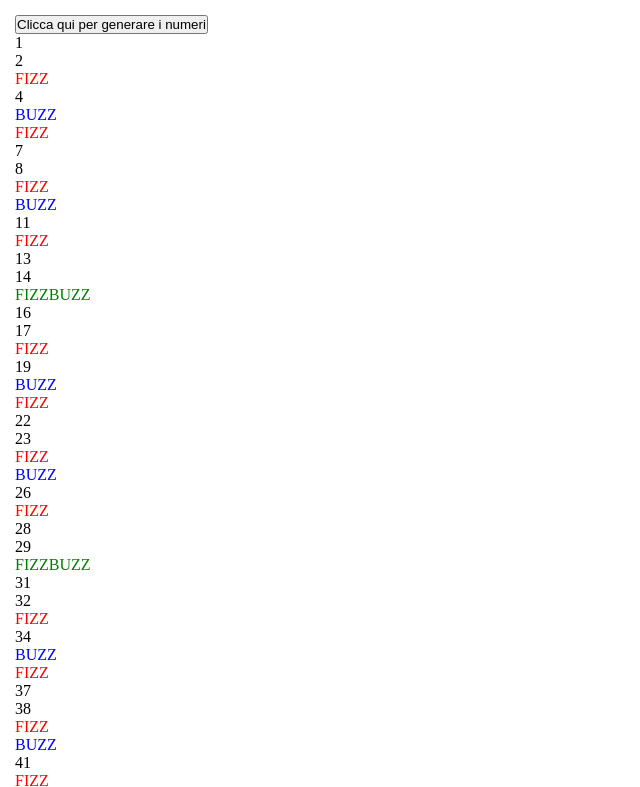
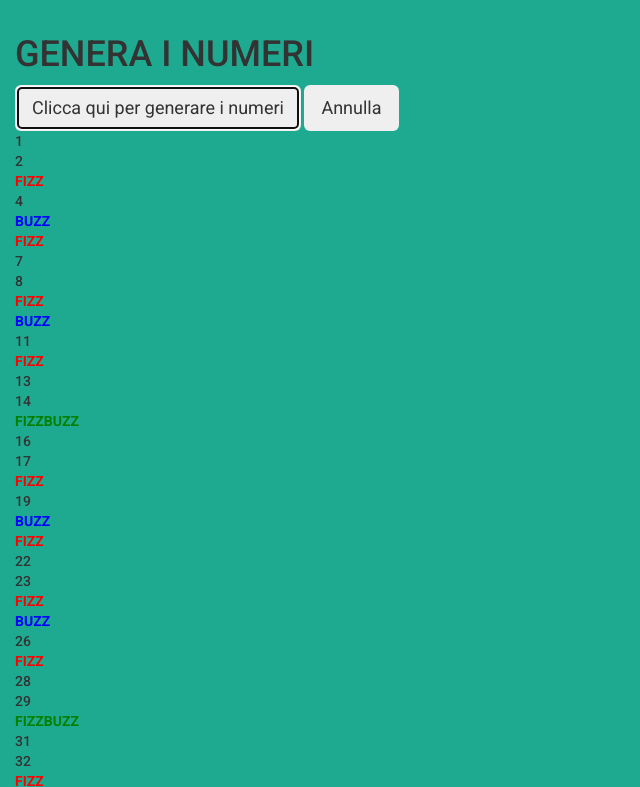
Before and after one commit to mrc-bsllt/js-fizzbuzz, a plain HTML site: page index.html in a window 1280 px wide. Both pictures are taken after a click on the button "Clicca qui per generare i numeri". Shown: the top 787 px of the page, without its empty margins (0-640 px from the left). Drawn offline with nearby package versions, Linux system fonts and the light colour scheme.

Commit message:
aggiunto il bottone annulla

```diff
--- a/css/style.css
+++ b/css/style.css
@@ -2,7 +2,13 @@
   margin: 0;
   padding: 0;
   box-sizing: border-box;
+  font-family: 'Roboto', sans-serif;
+  font-weight: 500;
 }
+body {
+  background-color: #1eaa90;
+}
+
 section {
   padding: 15px;
   text-transform: uppercase;
@@ -12,10 +18,13 @@ ul {
 }
 .red {
   color: red;
+  font-weight: 700;
 }
 .blue {
   color: blue;
+  font-weight: 700;
 }
 .green {
   color: green;
+  font-weight: 700;
 }
--- a/index.html
+++ b/index.html
@@ -2,14 +2,28 @@
 <html lang="en" dir="ltr">
   <head>
     <meta charset="utf-8">
+    <!-- google fonts -->
+    <link rel="preconnect" href="https://fonts.gstatic.com">
+    <link href="https://fonts.googleapis.com/css2?family=Roboto:wght@400;500;700&display=swap" rel="stylesheet">
+    <!-- bootstrap -->
+    <link rel="stylesheet" href="https://maxcdn.bootstrapcdn.com/bootstrap/3.3.7/css/bootstrap.min.css" integrity="sha384-BVYiiSIFeK1dGmJRAkycuHAHRg32OmUcww7on3RYdg4Va+PmSTsz/K68vbdEjh4u" crossorigin="anonymous">
+    <!-- foglio di stile personale -->
     <link rel="stylesheet" href="css/style.css">
     <title>FizzBuzz</title>
   </head>
   <body>
+
     <section>
-      <button id="button">Clicca qui per generare i numeri</button>
+      <h1>Genera i numeri</h1>
+      <button id="generator_button" class="btn btn-lg">
+        Clicca qui per generare i numeri
+      </button>
+      <button id="annuler_button" class="btn btn-lg">
+        Annulla
+      </button>
       <ul id="numbers_list"></ul>
     </section>
+
   <script src="js/script.js" charset="utf-8"></script>
   </body>
 </html>
--- a/js/script.js
+++ b/js/script.js
@@ -1,9 +1,9 @@
-var button = document.getElementById("button");
+var generatorButton = document.getElementById("generator_button");
+var annulerButton = document.getElementById("annuler_button");
 var numbersList = document.getElementById("numbers_list");
 var j;
 
-
-button.addEventListener("click",
+generatorButton.addEventListener("click",
   function () {
     for (var i = 1; i < 101; i++) {
 
@@ -21,3 +21,9 @@ button.addEventListener("click",
     }
   }
 );
+
+annulerButton.addEventListener("click",
+  function() {
+    numbersList.innerHTML = "";
+  }
+);
```
